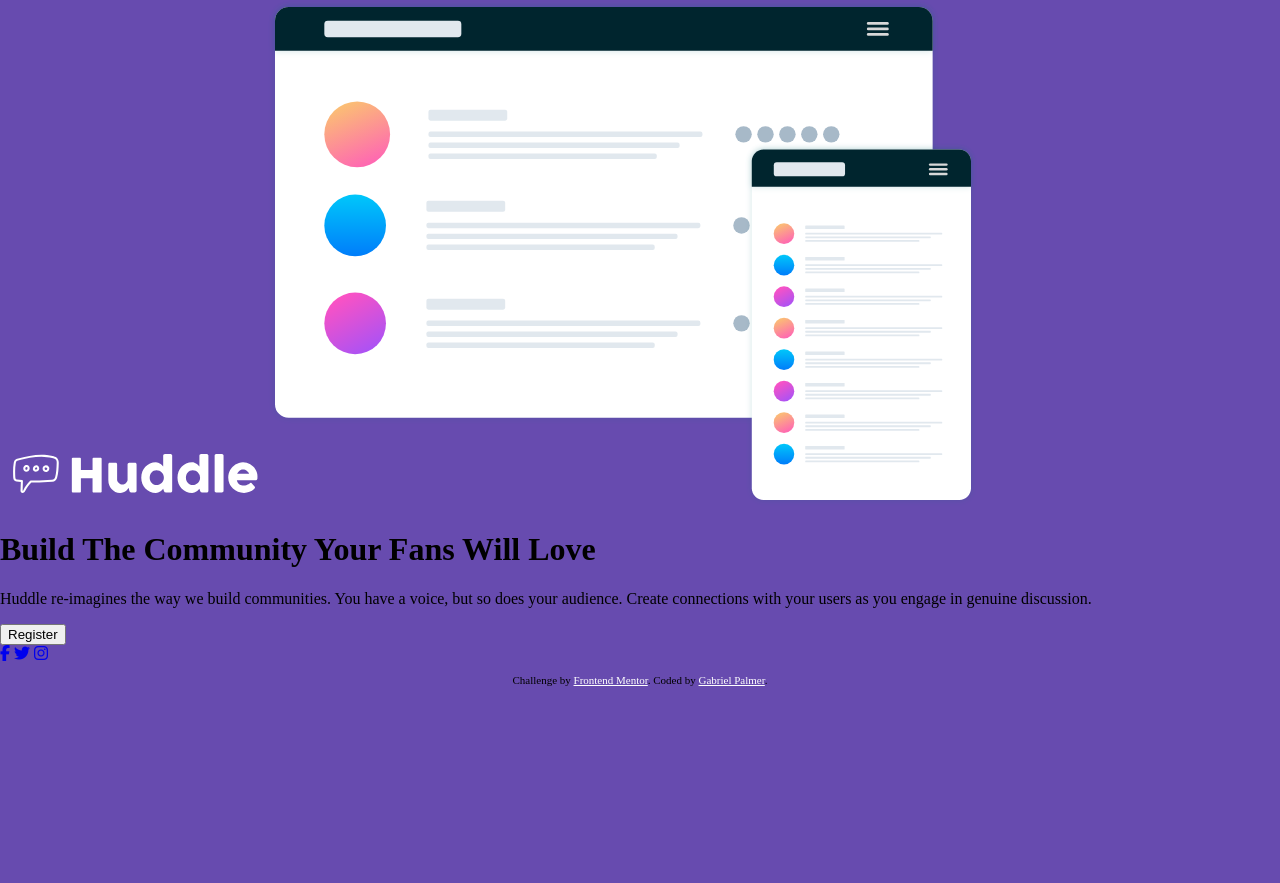
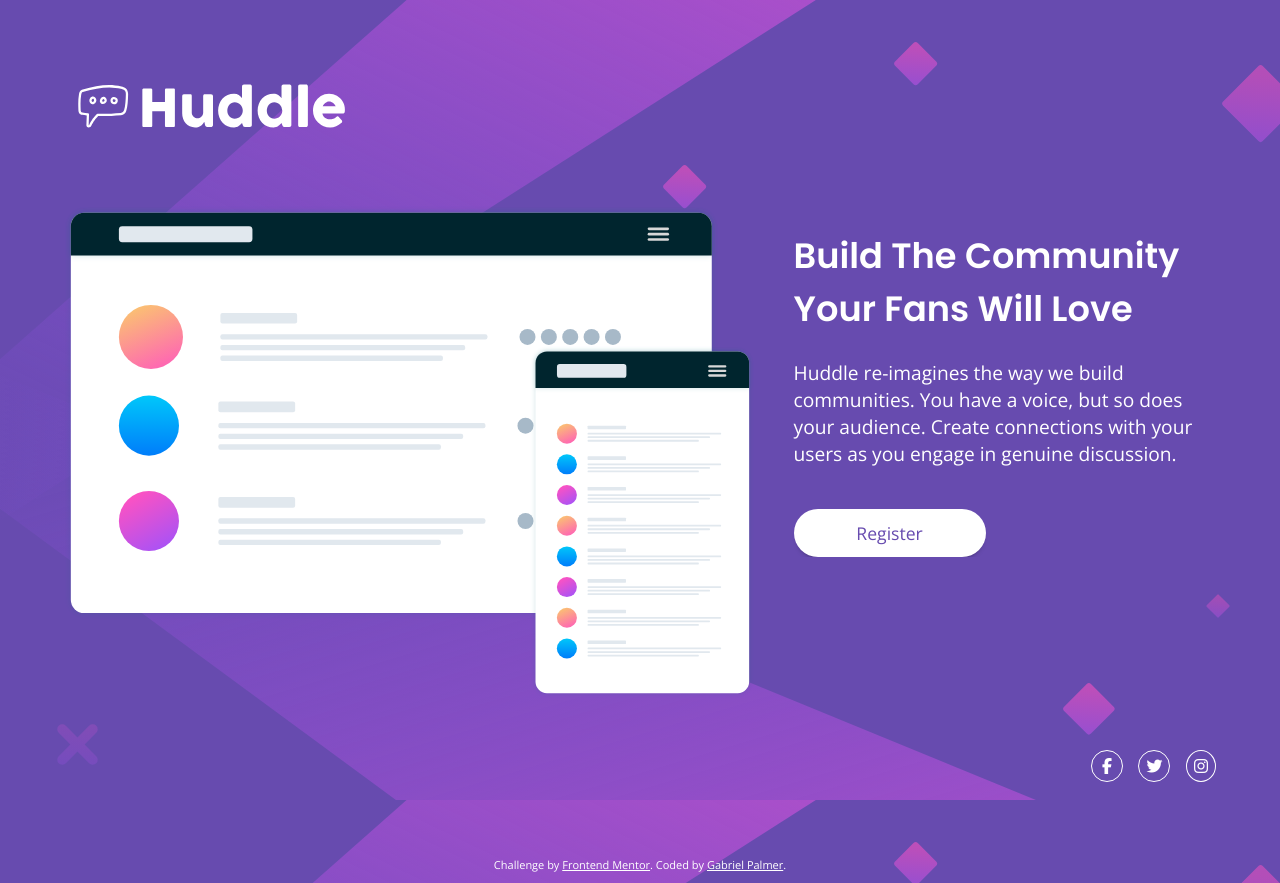
Before and after one commit to ghpalmer/Huddle-Landing-Page, a plain HTML site: page index.html in a window 1280 px wide. Before the commit the page ends 800 px from the top, so only its background shows below. Drawn offline with nearby package versions, Linux system fonts and the light colour scheme.

Commit message:
Completed

```diff
--- a/css/styles.css
+++ b/css/styles.css
@@ -1,20 +1,30 @@
 body, html {
   margin: 0;
   padding: 0;
-  width: 100%;
-  height: 100%;
+  width: 100vw;
+  min-height: 100vh;
 }
 
 img, embed, object, video {
-  max-width: 100%;
+  max-width: 100vw;
 }
 
 body {
+  background-color: #674BAF;
   background-color: hsl(257, 40%, 49%);
+  background-image: url(../images/bg-mobile.svg);
+  background-repeat: no-repeat;
+  background-attachment: fixed;
+  background-size: 100vw;
 }
 
-
-
+p {
+  font-family: 'Open Sans', sans-serif;
+  color: white;
+  font-weight: 300;
+  font-size: 1em;
+  text-align: center;
+}
 
 .attribution {
   font-size: 11px;
@@ -25,53 +35,115 @@ body {
   color: white;
 }
 
+.title {
+  font-family: 'Poppins', sans-serif;
+  color: white;
+  font-weight: 400;
+}
+
+.description {
+  font-family: 'Open Sans', sans-serif;
+  color: white;
+}
 
 /* Extra small devices (phones, 600px and down) */
 @media only screen and (max-width: 600px) {
-  body {
-    background-image: url(../images/bg-mobile.svg);
-    background-repeat: no-repeat;
-    background-attachment: fixed;
-    background-size: 100%;
-    width: 85%;
+  button {
+    display: block;
+    margin-left: auto;
+    margin-right: auto;
+    background-color: white;
+    color: #674BAF;
+    color: hsl(257, 40%, 49%);
+    width: 60vw;
+    height: 10vh;
+    font-family: 'Open Sans', sans-serif;
+    font-size: 1em;
+    border-radius: 30px;
+    border: none;
+    box-shadow: 0 4px 6px -6px black;
+  }
+
+  .content {
+    width: 85vw;
     margin-left: auto;
     margin-right: auto;
   }
 
-  .images {
-    padding: 10% 0 10%;
 
-  }
   .logo {
-    width: 35%;
+    width: 40vw;
+    padding-top: 10%;
     padding-bottom: 15%;
+
   }
 
   .markup {
     display: block;
     margin-left: auto;
     margin-right: auto;
+    width: 80vw;
+  }
+  .title {
+    font-size: 7vw;
+    text-align: center;
+    padding-top: 5vw;
+  }
+
+  .bttn-container {
+    padding-top: 6vw;
+  }
+
+  .social-links {
+    padding-top: 15vw;
+    text-align: center;
+  }
+
+  .fab {
+    color: white;
+    border: 1px solid white;
+    border-radius: 50%;
+    padding: 7px;
+
+    }
+  .fa-facebook-f {
+    margin-right: 2%;
+    padding-left: 10px;
+    padding-right: 10px;
+  }
+
+  .fa-instagram {
+    margin-left: 2%;
+  }
+}
+
+/* Small devices (portrait tablets and large phones, 600px and up) */
+@media only screen and (min-width:600px) {
+
+  .content {
+    width: 85vw;
+    margin-left: auto;
+    margin-right: auto;
+  }
+
+
+  .logo {
+    width: 40vw;
+    padding-top: 5%;
+    padding-bottom: 10%;
 
   }
 
-  .content {
+  .markup {
+    display: block;
+    margin-left: auto;
+    margin-right: auto;
+    width: 80vw;
+
+  }
+  .title {
+    font-size: 6vw;
     text-align: center;
-  }
-
-
-  h1 {
-
-    font-family: 'Poppins', sans-serif;
-    color: white;
-    font-weight: 400;
-    font-size: 7vw;
-  }
-
-  p {
-    font-family: 'Open Sans', sans-serif;
-    color: white;
-    font-weight: 300;
-    font-size: 1em;
   }
 
   button {
@@ -79,17 +151,20 @@ body {
     margin-left: auto;
     margin-right: auto;
     background-color: white;
+    color: #674BAF;
     color: hsl(257, 40%, 49%);
-    width: 60%;
-    height: 10vw;
+    width: 60vw;
+    height: 10vh;
     font-family: 'Open Sans', sans-serif;
+    font-size: 1.3em;
     border-radius: 30px;
     border: none;
     box-shadow: 0 4px 6px -6px black;
   }
 
   .social-links {
-    padding-top: 10vw;
+    padding-top: 8vw;
+    padding-bottom: 2vw;
     text-align: center;
   }
 
@@ -110,24 +185,127 @@ body {
     margin-left: 2%;
   }
 
-}
-
-/* Small devices (portrait tablets and large phones, 600px and up) */
-@media only screen and (min-width: 600px) {
-
+  .bttn-container {
+    padding-top: 6vw;
+  }
 }
 
 /* Medium devices (landscape tablets, 768px and up) */
 @media only screen and (min-width: 768px) {
+  body {
+    background-color: #674BAF;
+    background-color: hsl(257, 40%, 49%);
+    background-image: url(../images/bg-desktop.svg);
+    background-repeat: no-repeat;
+    background-attachment: fixed;
+    background-size: cover;
+  }
+
+  .content {
+    width: 90vw;
+    padding-top: 1vw;
+    margin-right: auto;
+    margin-left: auto;
+  }
+
+  br {
+    padding-top: 10px;
+  }
+
+  button {
+    display: block;
+    background-color: white;
+    color: #674BAF;
+    color: hsl(257, 40%, 49%);
+    width: 15vw;
+    height: 6vh;
+    font-family: 'Open Sans', sans-serif;
+    font-size: .75em;
+    border-radius: 30px;
+    border: none;
+    box-shadow: 0 4px 6px -6px black;
+    margin-left: 3vw;
+  }
+
+  .logo {
+    display: block;
+    padding-bottom: 5vw;
+    width: 25%;
+  }
+
+  .markup {
+    display: block;
+    float:left;
+    width: 60%;
+  }
+
+  .title {
+    font-size: 1.4em;
+    font-weight: 600;
+    padding-left: 3vw;
+    text-align: left;
+    overflow: hidden;
+  }
+
+  .description {
+    font-weight: 300;
+    font-size: .75em;
+    padding-left: 3vw;
+    text-align: left;
+    overflow: hidden;
+  }
+
+  .social-links {
+    padding-top: 4vw;
+    clear: left;
+    text-align: right;
+  }
+
+  .attribution {
+    padding-top: 3vw;
+  }
+
+  .bttn-container {
+    padding-top: 2%;
+    text-align: left;
+    overflow: hidden;
+  }
+
+  .fa-facebook-f {
+    margin-right: 1%;
+    padding-left: 10px;
+    padding-right: 10px;
+  }
+
+  .fa-instagram {
+    margin-left: 1%;
+  }
 
 }
 
-/* Large devices (laptops/desktops, 992px and up) */
+
+  /* Large devices (laptops/desktops, 992px and up) */
 @media only screen and (min-width: 992px) {
+    .title {
+      font-size: 1.8em;
+    }
 
-}
+    .description {
+      font-size: .8em;
+    }
+  }
 
 /* Extra large devices (large laptops and desktops, 1200px and up) */
 @media only screen and (min-width: 1200px) {
+  .title {
+    font-size: 2.2em;
+  }
 
+  .description {
+    font-size: 1.2em;
+  }
+
+  button {
+    font-size: 1.1em;
+  }
 }
--- a/index.html
+++ b/index.html
@@ -7,23 +7,19 @@
 
   <link rel="icon" type="image/png" sizes="32x32" href="./images/favicon-32x32.png">
   <link rel="stylesheet" href="css/styles.css">
-  <link href="https://fonts.googleapis.com/css2?family=Open+Sans:wght@300;400&family=Poppins:wght@400;700&display=swap" rel="stylesheet">
+  <link href="https://fonts.googleapis.com/css2?family=Open+Sans:wght@300;400&family=Poppins:wght@400;600&display=swap" rel="stylesheet">
   <script src="https://kit.fontawesome.com/004b861b28.js" crossorigin="anonymous"></script>
   <title>Frontend Mentor | Huddle landing page with single introductory section</title>
 </head>
 
 <body>
-  <div class="images">
+  <div class="content">
     <img src="images/logo.svg" alt="Huddle Logo" class="logo">
     <img src="images/illustration-mockups.svg" alt="illustration Mockups" class="markup">
-  </div>
 
-  <div class="content">
-    <h1 class="title">Build The Community Your Fans Will Love</h1>
 
-    <p>Huddle re-imagines the way we build communities. You have a voice, but so does your audience.
-      Create connections with your users as you engage in genuine discussion.</p>
-  </div>
+    <h1 class="title">Build The Community <br> Your Fans Will Love</h1>
+    <p class="description">Huddle re-imagines the way we build communities. You have a voice, but so does your audience. Create connections with your users as you engage in genuine discussion.</p>
 
     <div class="bttn-container">
       <button type="button" name="button">Register</button>
@@ -34,8 +30,8 @@
       <a href="#"><i class="fab fa-twitter"></i></a>
       <a href="#"><i class="fab fa-instagram"></i></a>
     </div>
-
-  <footer>
+  </div>
+  <footer class="footer">
     <p class="attribution">
       Challenge by <a href="https://www.frontendmentor.io?ref=challenge" target="_blank">Frontend Mentor</a>.
       Coded by <a href="#">Gabriel Palmer</a>.
```
Also changed, not shown: design/desktop-design.jpg (deleted), design/desktop-preview.jpg (deleted), design/mobile-design.jpg (deleted), 2 other files. Lines whose indentation alone changed are shown as unchanged.
